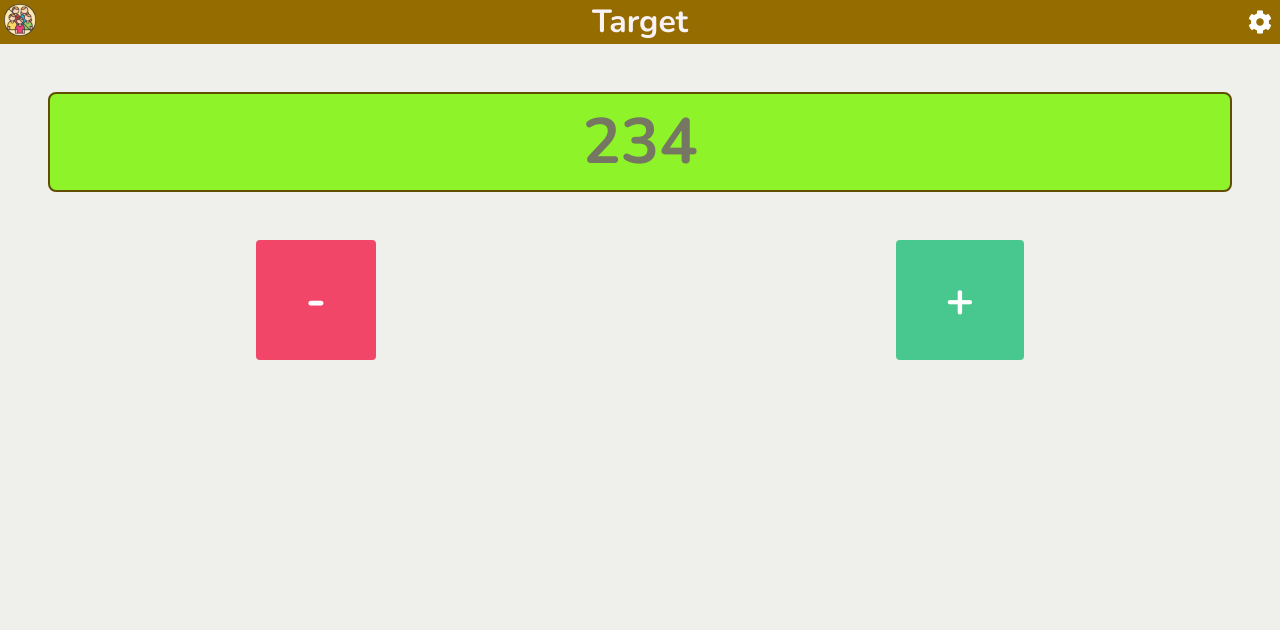
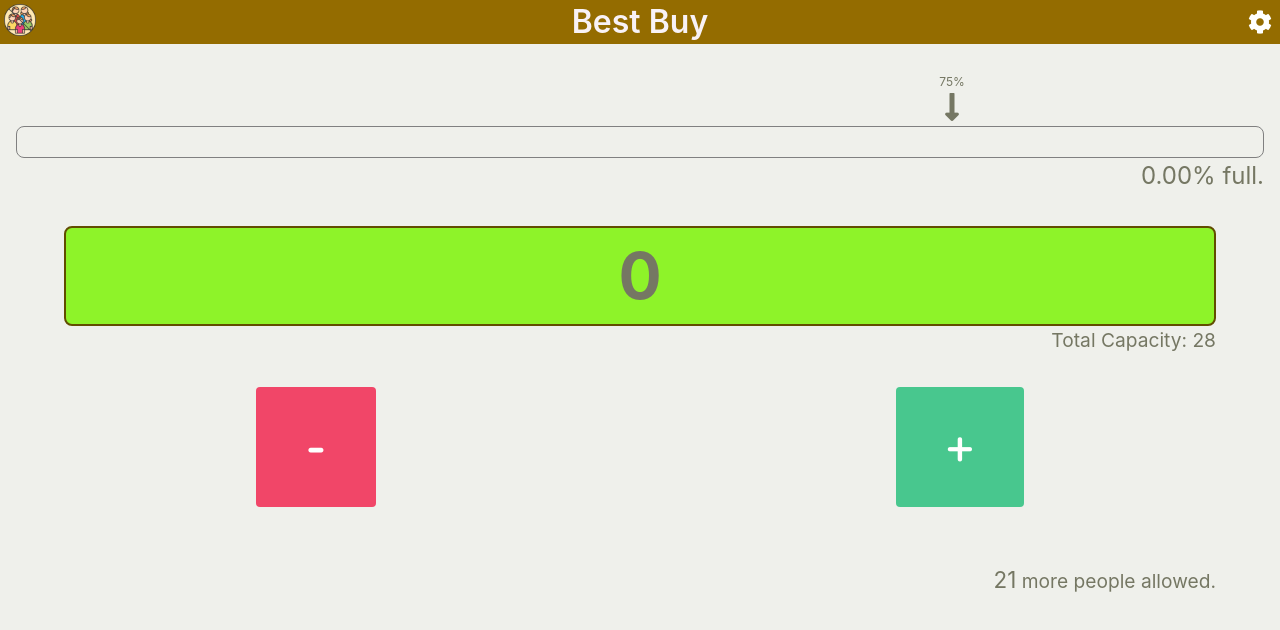
Before and after one commit to PrabhuSuriya/footfall-counter, a React (Create React App) app: page / in a window 1280 px wide. Shown: the top 630 px of the page. Built offline with nearby package versions, Linux system fonts and the light colour scheme.

Commit message:
add more components

```diff
--- a/src/App.scss
+++ b/src/App.scss
@@ -1,39 +1,7 @@
-@charset "utf-8";
 
-// Import a Google Font
-@import url('https://fonts.googleapis.com/css?family=Nunito:400,700');
 
-// Set your brand colors
-$purple: #8a4d76;
-$pink: #fa7c91;
-$brown: #757763;
-$beige-light: #d0d1cd;
-$beige-lighter: #eff0eb;
-
-// Update Bulma's global variables
-$family-sans-serif: 'Nunito', sans-serif;
-$grey-dark: $brown;
-$grey-light: $beige-light;
-$primary: $purple;
-$link: $pink;
-$widescreen-enabled: false;
-$fullhd-enabled: false;
-
-// Update some of Bulma's component variables
-$body-background-color: $beige-lighter;
-$control-border-width: 2px;
-$input-border-color: transparent;
-$input-shadow: none;
-
-// Import only what you need from Bulma
-@import '../node_modules/bulma/sass/utilities/_all.sass';
-@import '../node_modules/bulma/sass/base/_all.sass';
-@import '../node_modules/bulma/sass/elements/button.sass';
-@import '../node_modules/bulma/sass/elements/container.sass';
-@import '../node_modules/bulma/sass/form/_all.sass';
-@import '../node_modules/bulma/sass/elements/title.sass';
-@import '../node_modules/bulma/sass/components/navbar.sass';
-@import '../node_modules/bulma/sass/layout/hero.sass';
-@import '../node_modules/bulma/sass/layout/section.sass';
-@import '../node_modules/bulma/bulma.sass';
-@import '../node_modules/@fortawesome/fontawesome-free/css/all.css';
+.App {
+    display: flex;
+    flex-direction: column;
+    gap: 2rem;
+}
--- a/src/App.tsx
+++ b/src/App.tsx
@@ -1,16 +1,33 @@
-import React from 'react';
-import './App.scss';
-import CountDisplay from './count-display/CountDisplay';
-import Counter from './counter/Counter';
-import Header from './header/Header';
+import React, { useState } from "react";
+import "./App.scss";
+import CountDisplay from "./count-display/CountDisplay";
+import CountGraph from "./count-graph/CountGraph";
+import CountInfo from "./count-info/CountInfo";
+import Counter from "./counter/Counter";
+import Header from "./header/Header";
 
 function App() {
+  const [state, setState] = useState({
+    title: 'Best Buy',
+    count: 0,
+    allowedCapacity: .75,
+    totalCount: 28
+  });
+  const onIncreaseCount = (e) => {
+    setState(Object.assign({}, state, { count: state.count + 1 }));
+  };
+  const onDecreaseCount = (e) => {
+    if (state.count > 0) {
+      setState(Object.assign({}, state, { count: state.count - 1 }));
+    }
+  };
   return (
     <div className="App">
-      <Header title="Target" />
-      <CountDisplay count="234" />
-      <Counter />
-
+      <Header title={state.title} />
+      <CountGraph count={state.count} totalCount={state.totalCount} allowedCapacity={state.allowedCapacity} />
+      <CountDisplay count={state.count} totalCount={state.totalCount} allowedCapacity={state.allowedCapacity} />
+      <Counter increaseCount={onIncreaseCount} decreaseCount={onDecreaseCount} />
+      <CountInfo count={state.count} totalCount={state.totalCount} allowedCapacity={state.allowedCapacity}/>
     </div>
   );
 }
--- a/src/count-display/CountDisplay.scss
+++ b/src/count-display/CountDisplay.scss
@@ -1,20 +1,11 @@
-.count-display {
-  display: flex;
-  font-size: 4rem;
-  justify-content: center;
-  border: 2px solid #614d00;
-  margin: 3rem;
-  border-radius: 0.5rem;
-  font-weight: bold;
+section {
 
-  &.good {
-    background-color: #8ef329;
+  .count {
+    font-size: 1.4rem;
   }
-  &.warning {
-    background-color: #f09246;
-  }
-  &.alert {
-    background-color: #e00e0e;
-    color: white;
+  .total-info {
+    margin: 0 3rem;
+    text-align: right;
+    font-size: 1rem;
   }
 }
--- a/src/count-display/CountDisplay.tsx
+++ b/src/count-display/CountDisplay.tsx
@@ -1,9 +1,20 @@
-import './CountDisplay.scss';
+import "./CountDisplay.scss";
 
-export default function CountDisplay({count}) {
+export default function CountDisplay({ count, totalCount, allowedCapacity }) {
+  const getLevel = () => {
+    const currentCapacity = count / totalCount;
+    if (currentCapacity >= allowedCapacity) {
+      return "alert";
+    } else if (currentCapacity / allowedCapacity >= 0.8) {
+      return "warning";
+    } else {
+      return "good";
+    }
+  };
   return (
-    <div className="count-display good">
-      {count}
-    </div>
+  <section>
+    <div className={"count-display " + getLevel()}>{count}</div>
+    <div className="total-info">Total Capacity: {totalCount}</div>
+  </section>
   );
 }
--- /dev/null
+++ b/src/count-graph/CountGraph.scss
@@ -0,0 +1,35 @@
+section {
+  margin: 0 1rem;
+  .marker {
+    display: flex;
+    flex-direction: column;
+    align-items: center;
+    position: relative;
+    // background-color: black;
+
+    width: 2rem;
+    bottom: 3px;
+    font-size: 2rem;
+    transform: translateX(-50%);
+    .capacity {
+      font-size: .75rem;
+    }
+  }
+  .graph-wrapper {
+    display: flex;
+    border: 1px solid gray;
+    border-radius: 0.5rem;
+    height: 2rem;
+    overflow: hidden;
+    .graph {
+      height: 100%;
+      // width: 25%;
+      // border-radius: 0.5rem 0 0 0.5rem;
+      background-color: red;
+    }
+  }
+  .capacity-info {
+    font-size: 1.5rem;
+    text-align: right;
+  }
+}
--- /dev/null
+++ b/src/count-graph/CountGraph.tsx
@@ -0,0 +1,21 @@
+import "./CountGraph.scss";
+
+export default function CountDisplay({ count, totalCount, allowedCapacity }) {
+  return (
+    <section>
+      <div className="marker" style={{ left: allowedCapacity * 100 + "%" }}>
+        <div className="capacity">{allowedCapacity * 100}%</div>
+        <i className="fas fa-long-arrow-alt-down"></i>
+      </div>
+      <div className="graph-wrapper">
+        <div
+          className="graph"
+          style={{ width: (count / totalCount) * 100 + "%" }}
+        ></div>
+      </div>
+      <div className="capacity-info">
+        {((count / totalCount) * 100).toFixed(2)}% full.
+      </div>
+    </section>
+  );
+}
--- /dev/null
+++ b/src/count-info/CountInfo.scss
@@ -0,0 +1,27 @@
+section {
+  .count-display {
+    display: flex;
+    font-size: 4rem;
+    justify-content: center;
+    border: 2px solid #614d00;
+    margin: 0 3rem;
+    border-radius: 0.5rem;
+    font-weight: bold;
+
+    &.good {
+      background-color: #8ef329;
+    }
+    &.warning {
+      background-color: #f09246;
+    }
+    &.alert {
+      background-color: #e00e0e;
+      color: white;
+    }
+  }
+  .total-info {
+    margin: 0 3rem;
+    text-align: right;
+    font-size: 1.2rem;
+  }
+}
--- /dev/null
+++ b/src/count-info/CountInfo.tsx
@@ -0,0 +1,12 @@
+import "./CountInfo.scss";
+
+export default function CountDisplay({ count, totalCount, allowedCapacity }) {
+  const allowed = Math.max(0, totalCount * allowedCapacity - count);
+  return (
+    <section>
+      <div className="total-info">
+        <span className="count">{allowed || 'No'}</span> more people allowed.
+      </div>
+    </section>
+  );
+}
--- a/src/counter/Counter.tsx
+++ b/src/counter/Counter.tsx
@@ -1,10 +1,10 @@
 import "./Counter.scss";
 
-export default function Counter() {
+export default function Counter({ increaseCount, decreaseCount }) {
   return (
     <div className="buttons is-flex is-justify-content-space-around">
-      <button className="button is-danger">-</button>
-      <button className="button is-success">+</button>
+      <button className="button is-danger" onClick={decreaseCount}>-</button>
+      <button className="button is-success" onClick={increaseCount}>+</button>
     </div>
   );
 }
--- a/src/index.scss
+++ b/src/index.scss
@@ -1,3 +1,43 @@
+
+@charset "utf-8";
+
+// Import a Google Font
+@import url('https://fonts.googleapis.com/css?family=Nunito:400,700');
+
+// Set your brand colors
+$purple: #8a4d76;
+$pink: #fa7c91;
+$brown: #757763;
+$beige-light: #d0d1cd;
+$beige-lighter: #eff0eb;
+
+// Update Bulma's global variables
+$family-sans-serif: 'Nunito', sans-serif;
+$grey-dark: $brown;
+$grey-light: $beige-light;
+$primary: $purple;
+$link: $pink;
+$widescreen-enabled: false;
+$fullhd-enabled: false;
+
+// Update some of Bulma's component variables
+$body-background-color: $beige-lighter;
+$control-border-width: 2px;
+$input-border-color: transparent;
+$input-shadow: none;
+
+// Import only what you need from Bulma
+@import '../node_modules/bulma/sass/utilities/_all.sass';
+@import '../node_modules/bulma/sass/base/_all.sass';
+@import '../node_modules/bulma/sass/elements/button.sass';
+@import '../node_modules/bulma/sass/elements/container.sass';
+@import '../node_modules/bulma/sass/form/_all.sass';
+@import '../node_modules/bulma/sass/elements/title.sass';
+@import '../node_modules/bulma/sass/components/navbar.sass';
+@import '../node_modules/bulma/sass/layout/hero.sass';
+@import '../node_modules/bulma/sass/layout/section.sass';
+@import '../node_modules/bulma/bulma.sass';
+@import '../node_modules/@fortawesome/fontawesome-free/css/all.css';
 
 body, html {
   margin: 0;
```
